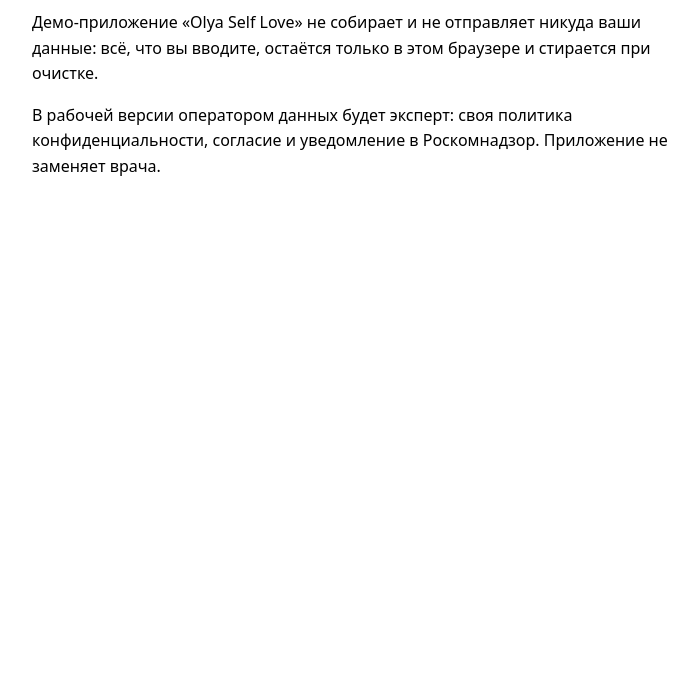
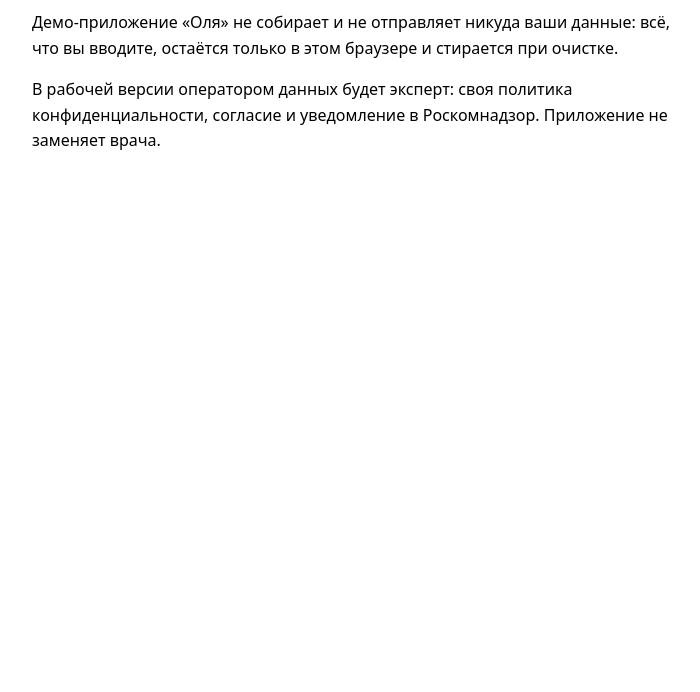
Before and after one commit to asya-app/Ays, a plain HTML site: page demo-olya/privacy.html in a window 1280 px wide. Shown: the part 108-800 px from the top of the page, without its empty margins (288-988 px from the left). Drawn offline with Linux system fonts and the light colour scheme.

Commit message:
Демо Olya · Self Love: privacy.html

```diff
--- a/demo-olya/privacy.html
+++ b/demo-olya/privacy.html
@@ -1 +1 @@
-<!doctype html><html lang="ru"><head><meta charset="utf-8"><meta name="viewport" content="width=device-width,initial-scale=1"><title>Olya Self Love — данные</title></head><body style="font:16px/1.6 system-ui;max-width:640px;margin:0 auto;padding:24px 16px"><h1 id="consent">Это демо-версия</h1><p>Демо-приложение «Olya Self Love» не собирает и не отправляет никуда ваши данные: всё, что вы вводите, остаётся только в этом браузере и стирается при очистке.</p><p id="terms">В рабочей версии оператором данных будет эксперт: своя политика конфиденциальности, согласие и уведомление в Роскомнадзор. Приложение не заменяет врача.</p></body></html>
+<!doctype html><html lang="ru"><head><meta charset="utf-8"><meta name="viewport" content="width=device-width,initial-scale=1"><title>Оля — данные</title></head><body style="font:16px/1.6 system-ui;max-width:640px;margin:0 auto;padding:24px 16px"><h1 id="consent">Это демо-версия</h1><p>Демо-приложение «Оля» не собирает и не отправляет никуда ваши данные: всё, что вы вводите, остаётся только в этом браузере и стирается при очистке.</p><p id="terms">В рабочей версии оператором данных будет эксперт: своя политика конфиденциальности, согласие и уведомление в Роскомнадзор. Приложение не заменяет врача.</p></body></html>
```
